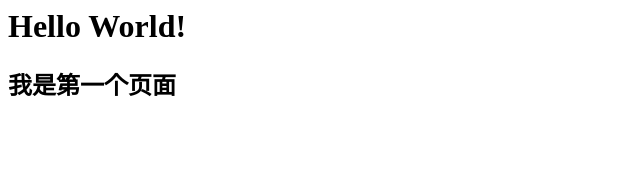
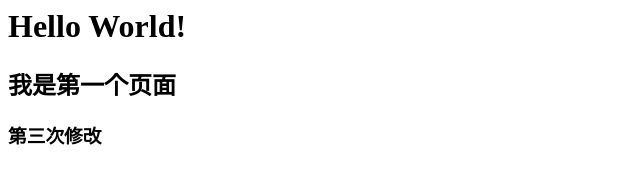
Before and after one commit to text8080/text8080.github.io, a plain HTML site: page index.html in a window 1280 px wide. Shown: the whole page, without its empty margins (0-640 px from the left). Drawn offline with Linux system fonts and the light colour scheme.

Commit message:
add 第三次修改

```diff
--- a/index.html
+++ b/index.html
@@ -1,2 +1,3 @@
 <h1>Hello World!<h1>
 <h2>我是第一个页面<h2>
+<h3>第三次修改<h3>
```
